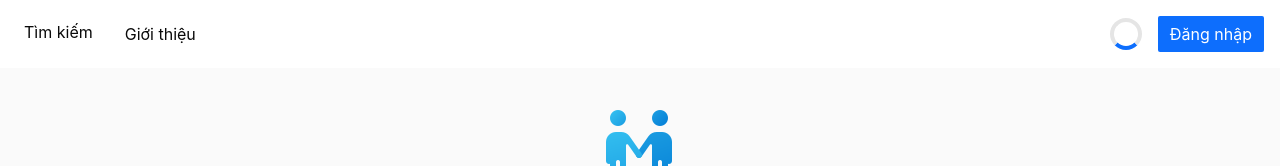
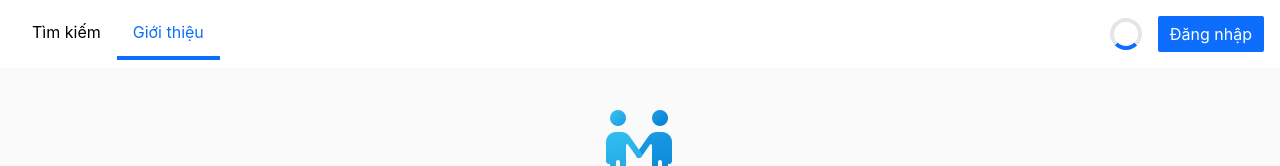
Before and after one commit to tonghoangvu/lhu-friends-web, a Vue app: page /about in a window 1280 px wide. Shown: the top 166 px of the page. Built offline with nearby package versions, Linux system fonts and the light colour scheme.

Commit message:
Chỉnh sửa giao diện một tí

```diff
--- a/src/App.vue
+++ b/src/App.vue
@@ -1,13 +1,13 @@
 <template>
     <main class="flex-col">
-        <nav class="flex-row flex-wrap bg-0">
-            <div class="flex-row m05">
+        <nav class="flex-row flex-wrap bg-white">
+            <div class="flex-row mx1 my05">
                 <router-link class="tab px1" to="/">Tìm kiếm</router-link>
                 <router-link class="tab px1" to="/about">Giới thiệu</router-link>
             </div>
-            <div class="flex-row align-center m05 mla">
+            <div class="flex-row align-center mla">
                 <span class="spinner"></span>
-                <button class="m05 ml1 no-wrap">Đăng nhập</button>
+                <button class="m1 ml1 no-wrap">Đăng nhập</button>
             </div>
         </nav>
         <div id="content" class="flex-autosize">
@@ -35,13 +35,13 @@
     .tab {
         display: flex;
         align-items: center;
-        color: var(--text-color);
+        color: var(--text-color-0);
         border-bottom: var(--bold-thickness) solid transparent;
     }
 
     .tab.router-link-active {
-        color: var(--primary-color);
-        border-bottom: var(--bold-thickness) solid var(--primary-color);
+        color: var(--primary-color-0);
+        border-bottom: var(--bold-thickness) solid var(--primary-color-0);
     }
 
     #content {
```
